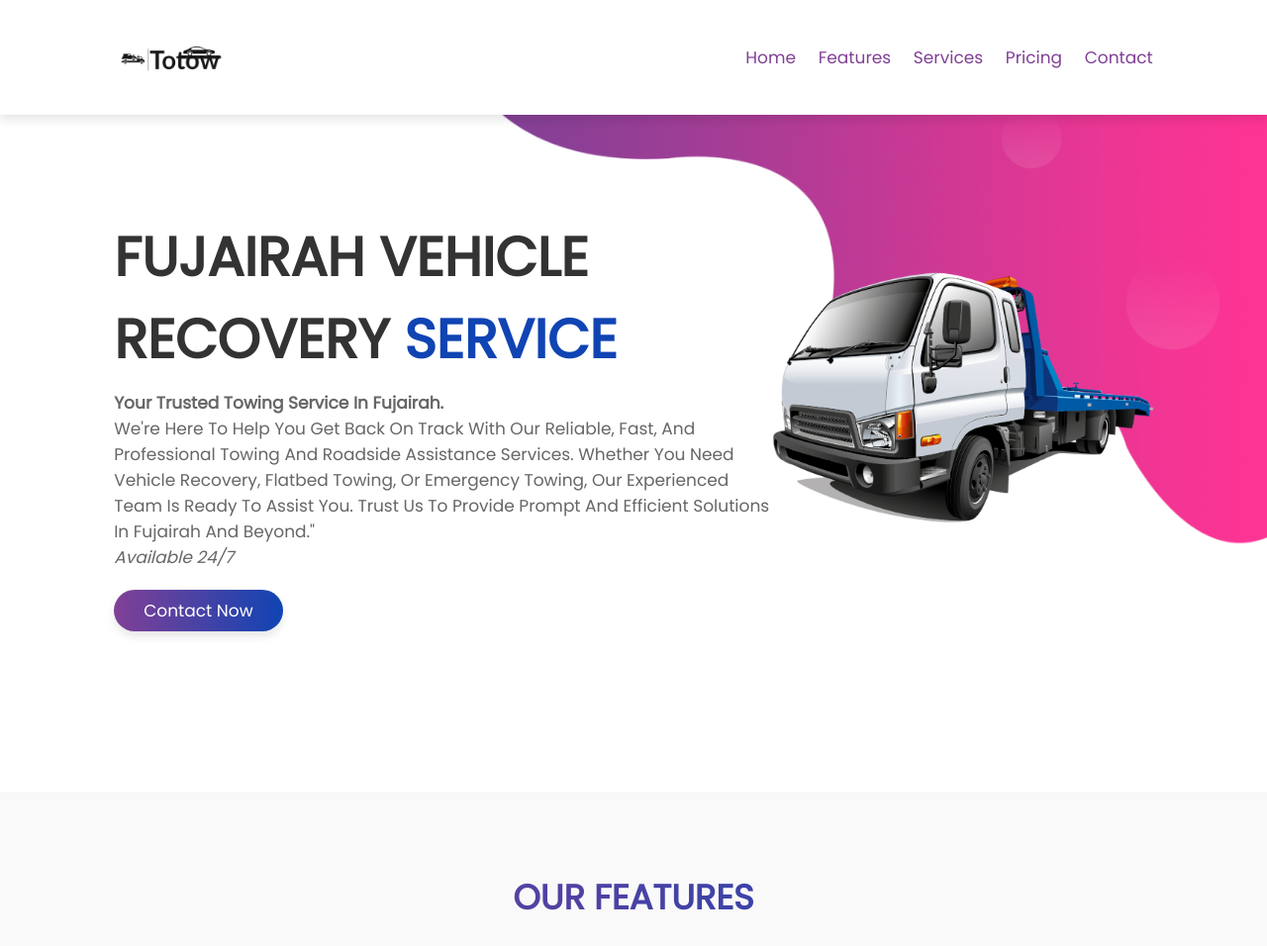
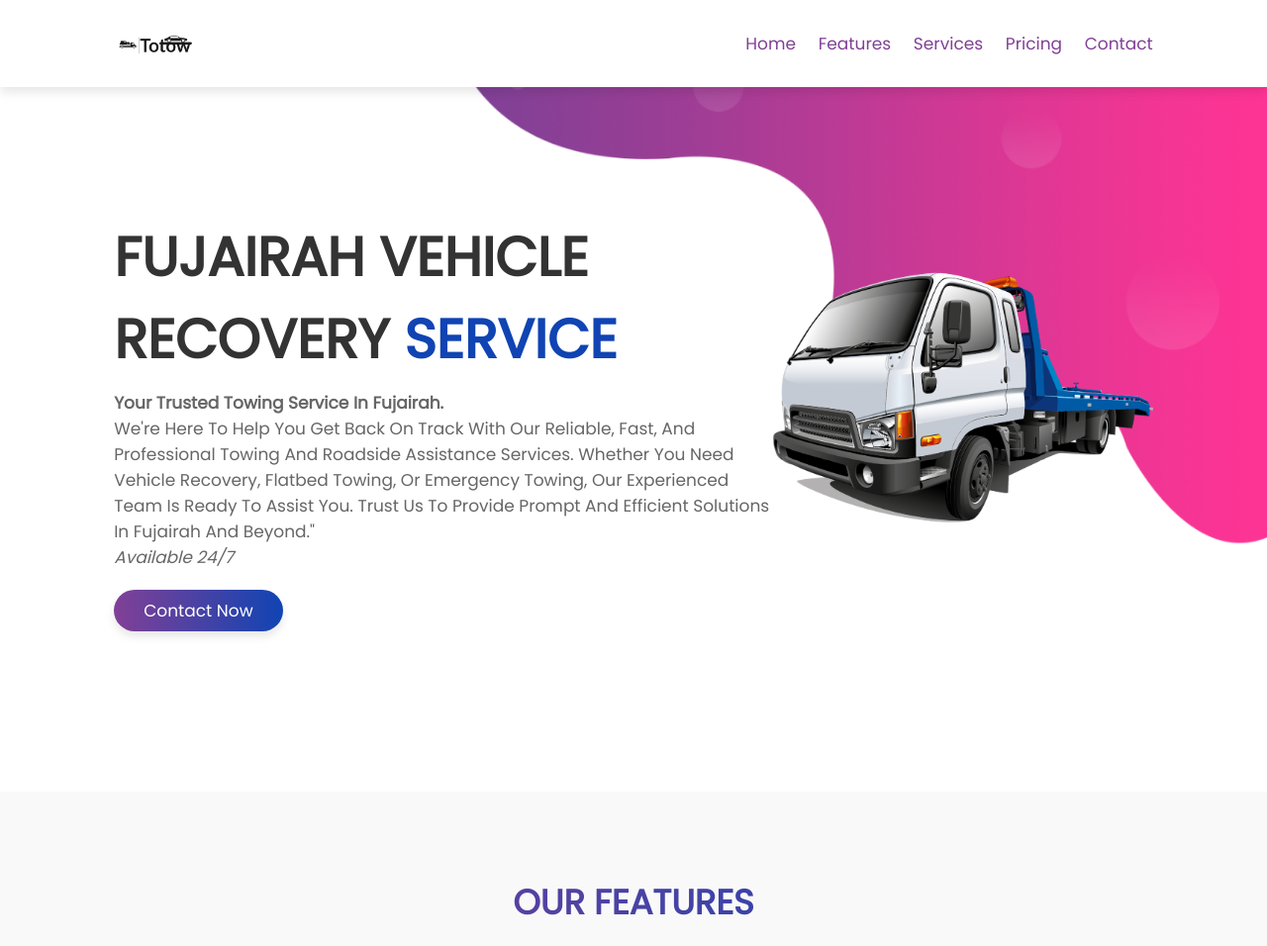
Before and after one commit to Kandamrigam/toto.github.io, a plain HTML site: page index.html in a window 1280 px wide. Shown: the top 956 px of the page at 99% size. Drawn offline with Linux system fonts and the light colour scheme.

Commit message:
padding logo

```diff
--- a/css/style.css
+++ b/css/style.css
@@ -61,8 +61,8 @@ section{
     background-clip: text;
     font-size: 3.5rem;
     text-transform: uppercase;
-    padding:0.5rem;
-    padding-bottom: 2rem;
+    padding:1rem;
+    padding-bottom: 1rem;
 }
 
 header{
@@ -71,7 +71,7 @@ header{
     width:100%;
     background:#fff;
     box-shadow: 0 .5rem 1rem rgba(0,0,0,.1);
-    padding:0.3rem 9%;
+    padding:0.4rem 9%;
     display: flex;
     align-items: center;
     justify-content: space-between;
@@ -87,8 +87,8 @@ header .logo{
     display:flex;
 }
 .logo-container img{
-    width: 110px;
-    height: 110px;
+    width: 80px;
+    height: 80px;
     display:flex;
 
 }
```
